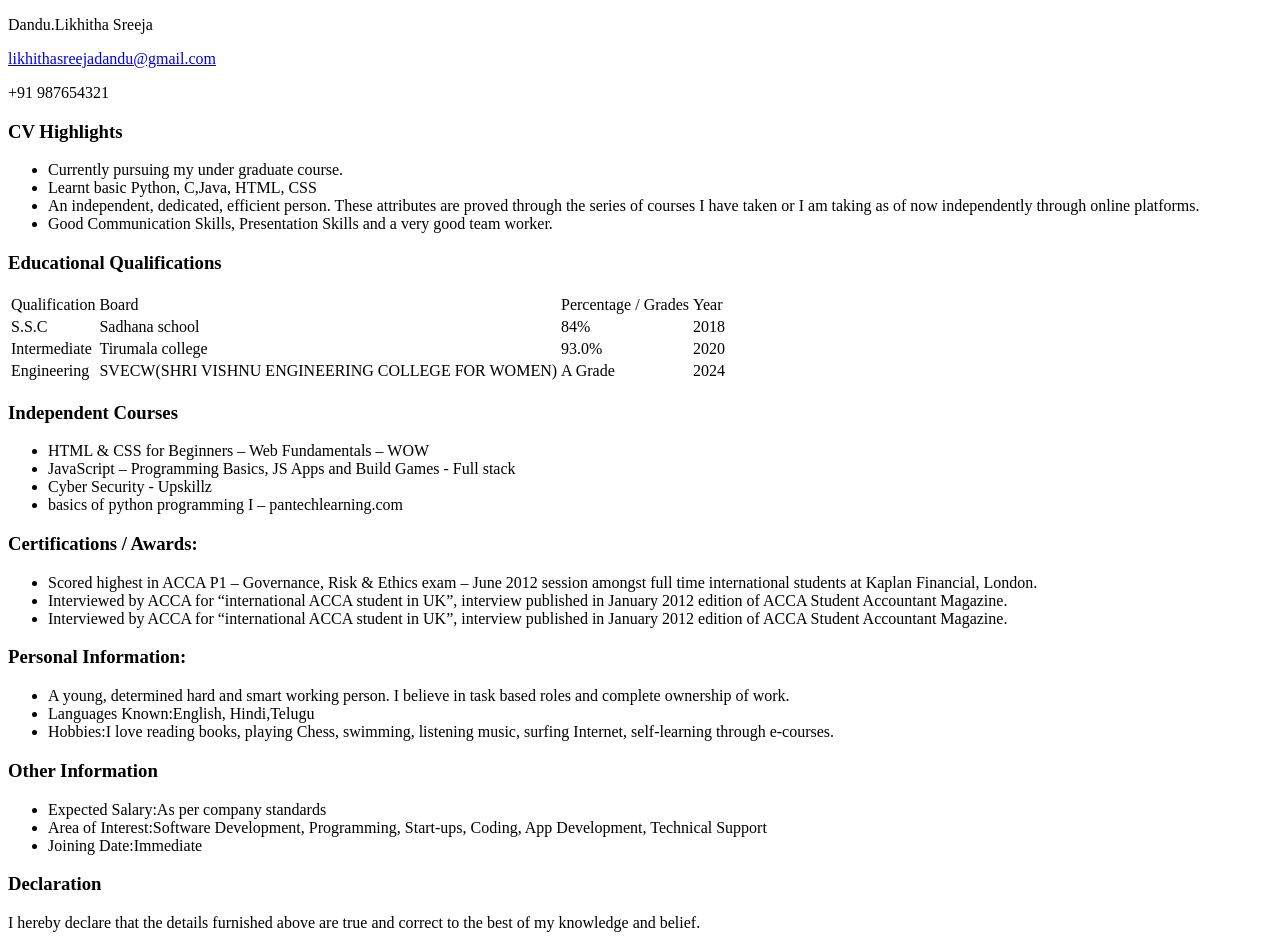
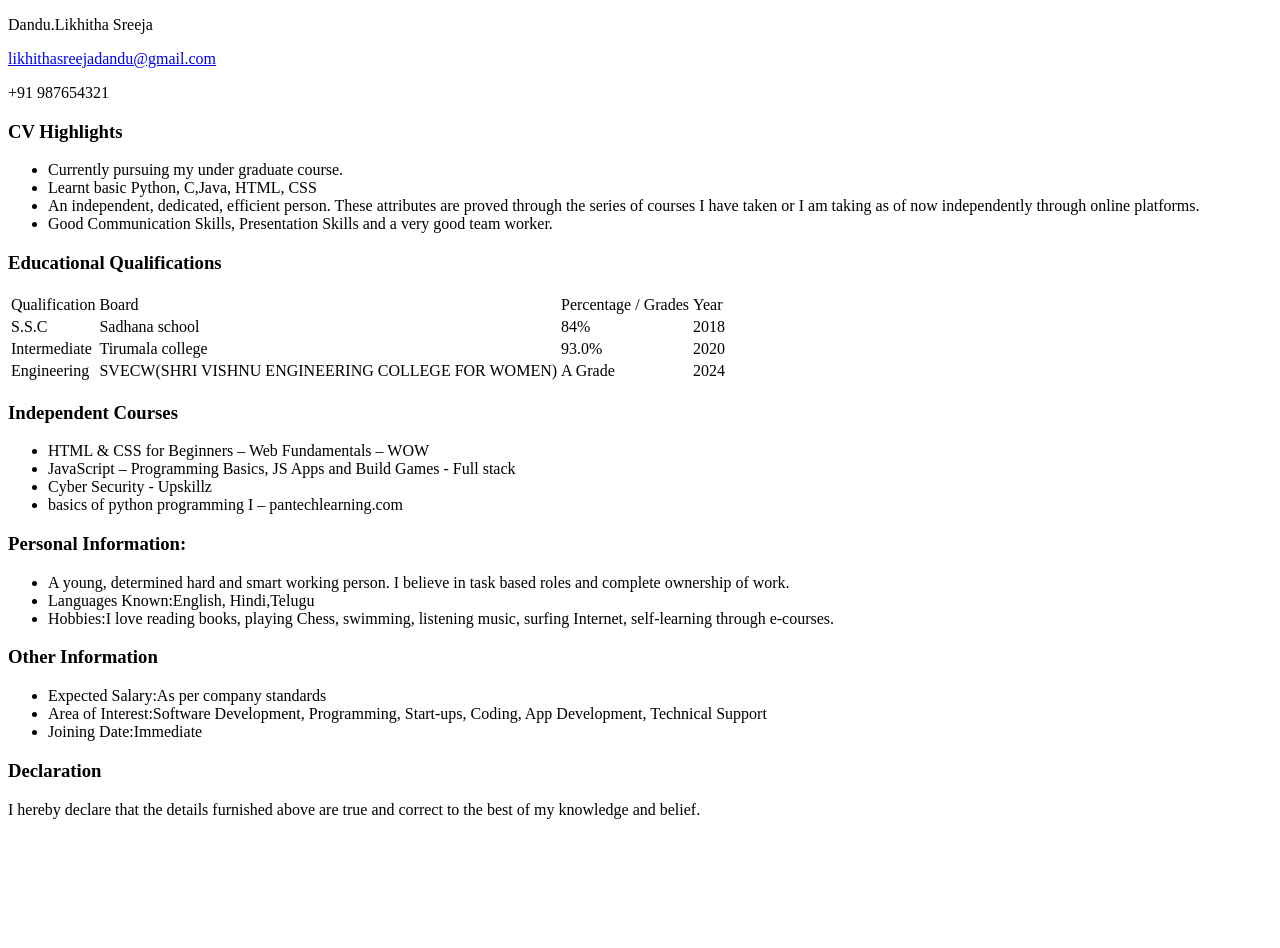
Before and after one commit to LikhithaSreeja12/WAD_LAB_5410, a plain HTML site: page my resume.html in a window 1280 px wide. After the commit the page ends 835 px from the top, so only its background shows below. Drawn offline with Linux system fonts and the light colour scheme.

Commit message:
Update my resume.html

```diff
--- a/my resume.html
+++ b/my resume.html
@@ -3,6 +3,7 @@
  <head>
 <link type="text/css" rel="style_resume">
 <title></title>
+  <link rel="stylesheet" type="text/css" href="style_resume.css">
 </head>
 <body>
 <div id="header">
@@ -63,13 +64,7 @@
                 <span id="course-name">basics of python programming I</span> – pantechlearning.com</li>
 
             </ul>
-            <h3>Certifications / Awards:</h3>
-            <p>
-            <ul>
-                <li>Scored highest in ACCA P1 – Governance, Risk & Ethics exam – June 2012 session amongst full time international students at Kaplan Financial, London.</li>
-                <li>Interviewed by ACCA for “international ACCA student in UK”, interview published in January 2012 edition of ACCA Student Accountant Magazine.</li>
-                <li>Interviewed by ACCA for “international ACCA student in UK”, interview published in January 2012 edition of ACCA Student Accountant Magazine.</li></ul>
-            </p>
+
             <h3>Personal Information:</h3>
             <p>
             <ul>
```
